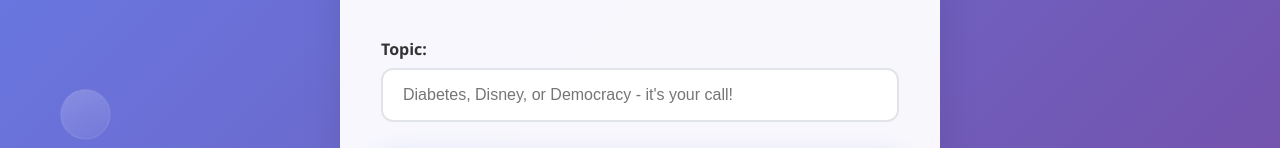
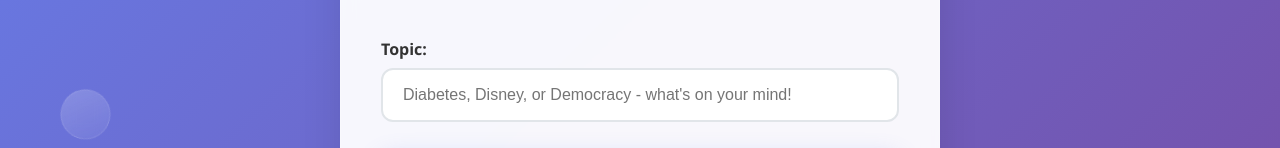
Before and after one commit to dessomu/newQuiz, a React (Vite) app: page / in a window 1280 px wide. Shown: the part 315-463 px from the top of the page. Built offline with nearby package versions, Linux system fonts and the light colour scheme.

Commit message:
Update App.jsx

```diff
--- a/src/App.jsx
+++ b/src/App.jsx
@@ -61,30 +61,10 @@
                   type="text"
                   value={topic}
                   onChange={(e) => setTopic(e.target.value)}
-                  placeholder="Diabetes, Disney, or Democracy - it's your call!"
+                  placeholder="Diabetes, Disney, or Democracy - what's on your mind!"
                   className="topic-input"
                 />
               </div>
-{/*
-              <div className="input-group">
-                <label htmlFor="questions" className="input-label">
-                  Number of Questions:{" "}
-                  <span className="question-count">{numQuestions}</span>
-                </label>
-                <input
-                  id="questions"
-                  type="range"
-                  min="3"
-                  max="20"
-                  value={numQuestions}
-                  onChange={(e) => setNumQuestions(parseInt(e.target.value))}
-                  className="slider"
-                />
-                <div className="slider-labels">
-                  <span>3</span>
-                  <span>20</span>
-                </div>
-              </div> */}
 
               <button onClick={handleStartQuiz} className="start-button">
                 <span className="button-icon">⚡</span>
```
